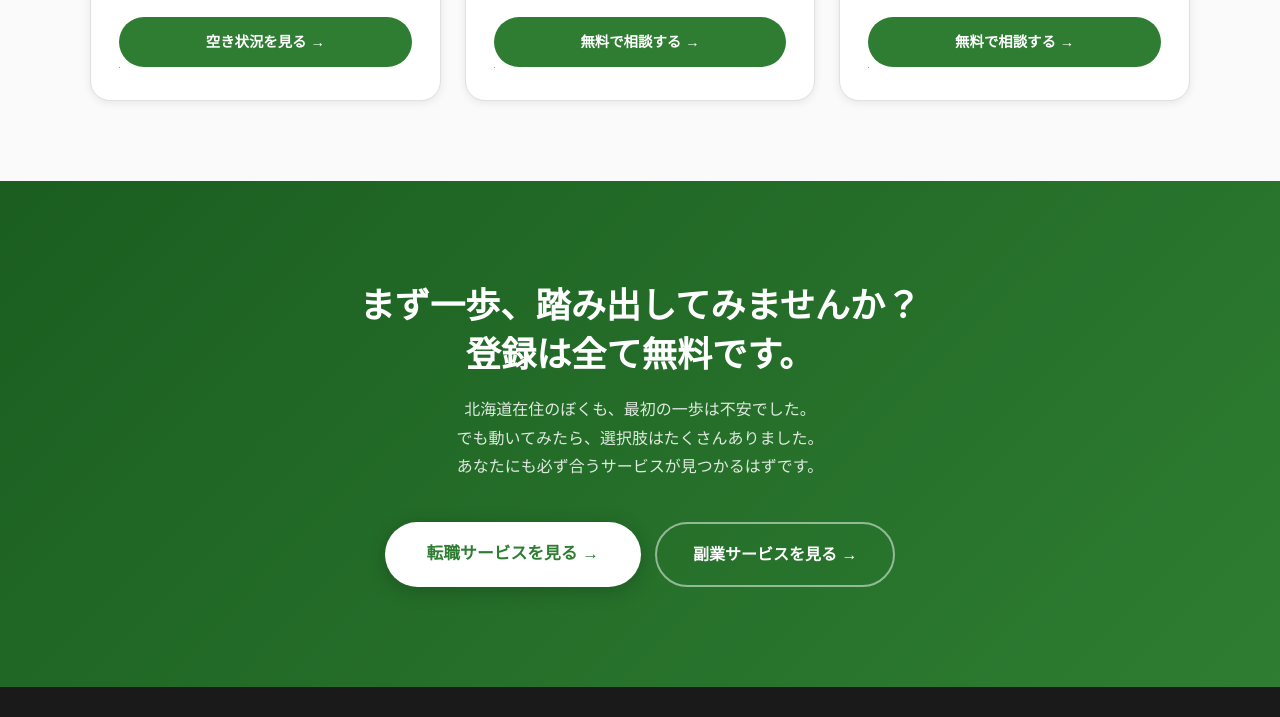
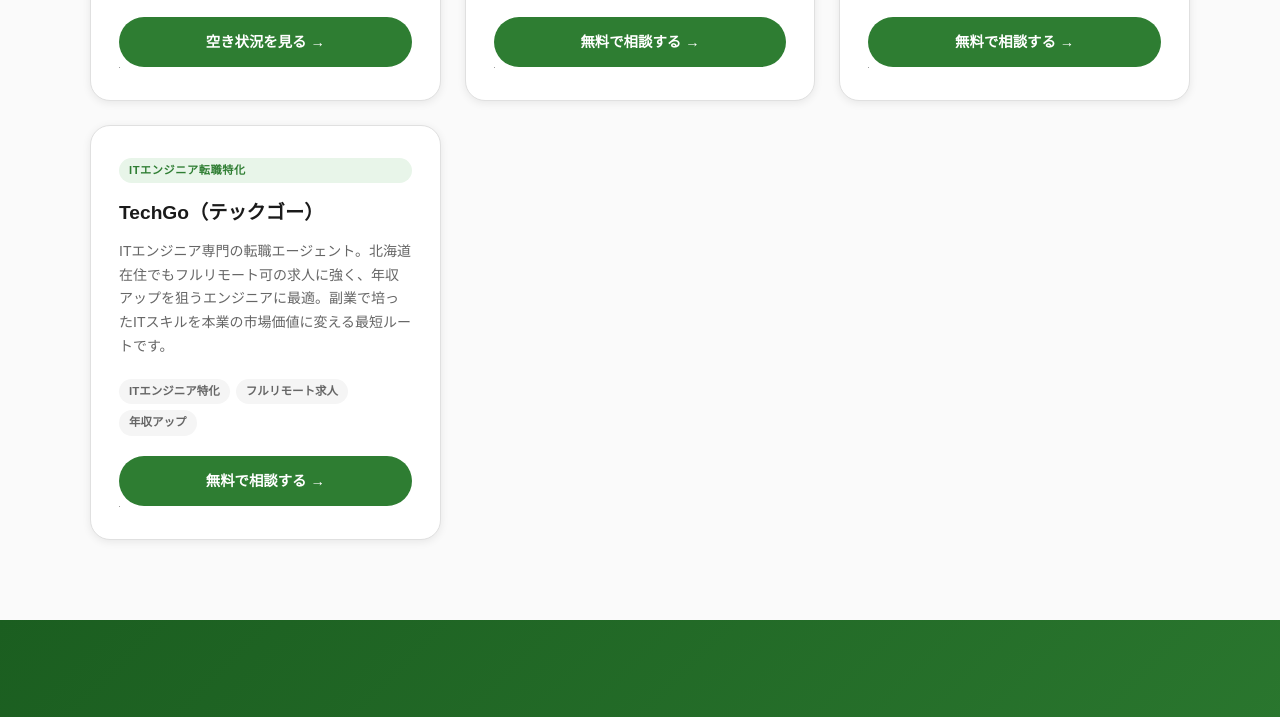
Before and after one commit to kinomiplus/hkd-fukugyo, a plain HTML site: page index.html in a window 1280 px wide. Shown: the part 4134-4851 px from the top of the page. Drawn offline with Linux system fonts and the light colour scheme; grey boxes are pictures that could not be loaded.

Commit message:
feat: TechGo（45,000円）をLPのSTEP3とフッターに追加

```diff
--- a/index.html
+++ b/index.html
@@ -993,6 +993,21 @@
           <img border="0" width="1" height="1" src="https://www19.a8.net/0.gif?a8mat=4B3G6K+9ERNZM+5P1E+5YJRM" alt="">
         </div>
 
+        <div class="service-card">
+          <span class="service-badge">ITエンジニア転職特化</span>
+          <h3 class="service-name">TechGo（テックゴー）</h3>
+          <p class="service-desc">ITエンジニア専門の転職エージェント。北海道在住でもフルリモート可の求人に強く、年収アップを狙うエンジニアに最適。副業で培ったITスキルを本業の市場価値に変える最短ルートです。</p>
+          <div class="service-tags">
+            <span class="service-tag">ITエンジニア特化</span>
+            <span class="service-tag">フルリモート求人</span>
+            <span class="service-tag">年収アップ</span>
+          </div>
+          <a href="https://px.a8.net/svt/ejp?a8mat=4B3G6K+7ZKDYQ+5B0Y+HV7V6" class="service-btn" target="_blank" rel="nofollow noopener">
+            無料で相談する →
+          </a>
+          <img border="0" width="1" height="1" src="https://www10.a8.net/0.gif?a8mat=4B3G6K+7ZKDYQ+5B0Y+HV7V6" alt="">
+        </div>
+
       </div>
     </div>
   </section>
@@ -1037,6 +1052,7 @@
             <ul>
               <li><a href="https://px.a8.net/svt/ejp?a8mat=4B3G6K+9A075E+3IZO+I4FNM" target="_blank" rel="nofollow noopener">社内SE転職ナビ</a></li>
               <li><a href="https://px.a8.net/svt/ejp?a8mat=4B3G6K+9ERNZM+5P1E+5YJRM" target="_blank" rel="nofollow noopener">strategy career</a></li>
+              <li><a href="https://px.a8.net/svt/ejp?a8mat=4B3G6K+7ZKDYQ+5B0Y+HV7V6" target="_blank" rel="nofollow noopener">TechGo（テックゴー）</a></li>
               <li><a href="https://px.a8.net/svt/ejp?a8mat=4B3G6K+81COS2+42Y0+5YRHE" target="_blank" rel="nofollow noopener">auひかり</a></li>
               <li><a href="https://px.a8.net/svt/ejp?a8mat=4B3G6K+941V3M+1WP2+15ORS2" target="_blank" rel="nofollow noopener">DMM 株</a></li>
             </ul>
```
